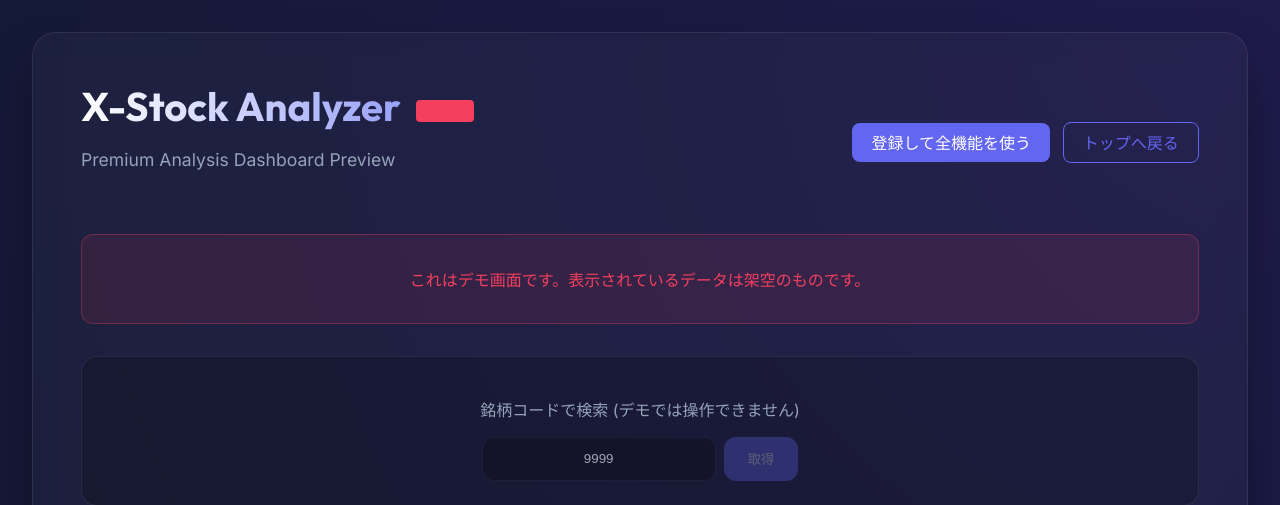
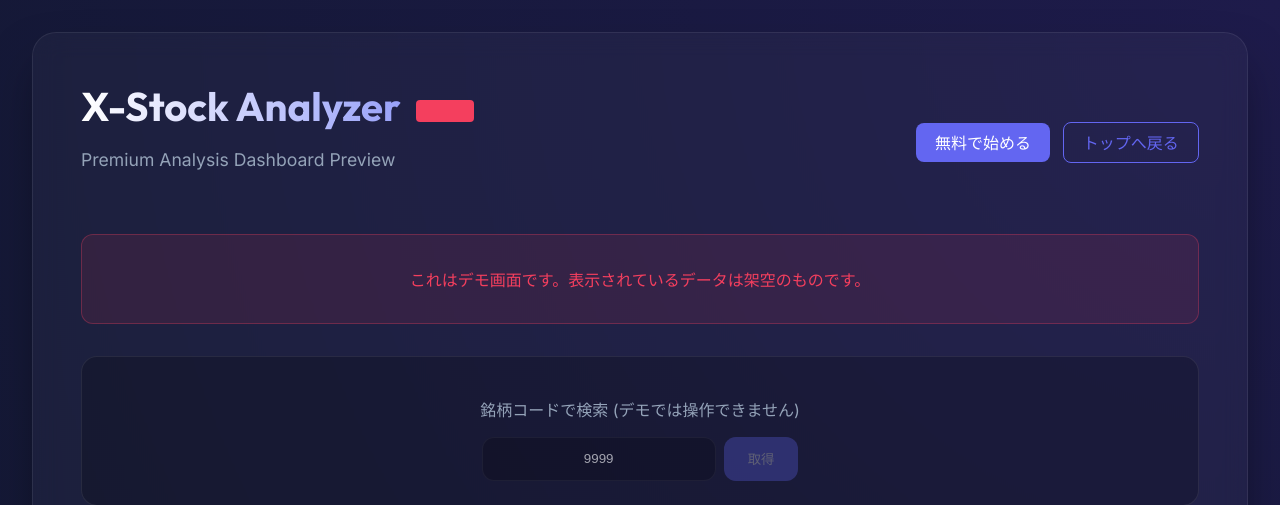
Before and after one commit to GithubOgY/fastapi_xserver, a FastAPI app: page /demo in a window 1280 px wide. Shown: the top 505 px of the page. Run offline with FastAPI, Linux system fonts and the light colour scheme.

Commit message:
style: Update demo page button text to 'Start for free'

```diff
--- a/templates/demo.html
+++ b/templates/demo.html
@@ -184,7 +184,7 @@
                 <p class="subtitle">Premium Analysis Dashboard Preview</p>
             </div>
             <div>
-                <a href="/register" class="btn btn-primary">登録して全機能を使う</a>
+                <a href="/register" class="btn btn-primary">無料で始める</a>
                 <a href="/" class="btn btn-outline" style="margin-left: 0.5rem;">トップへ戻る</a>
             </div>
         </div>
```
